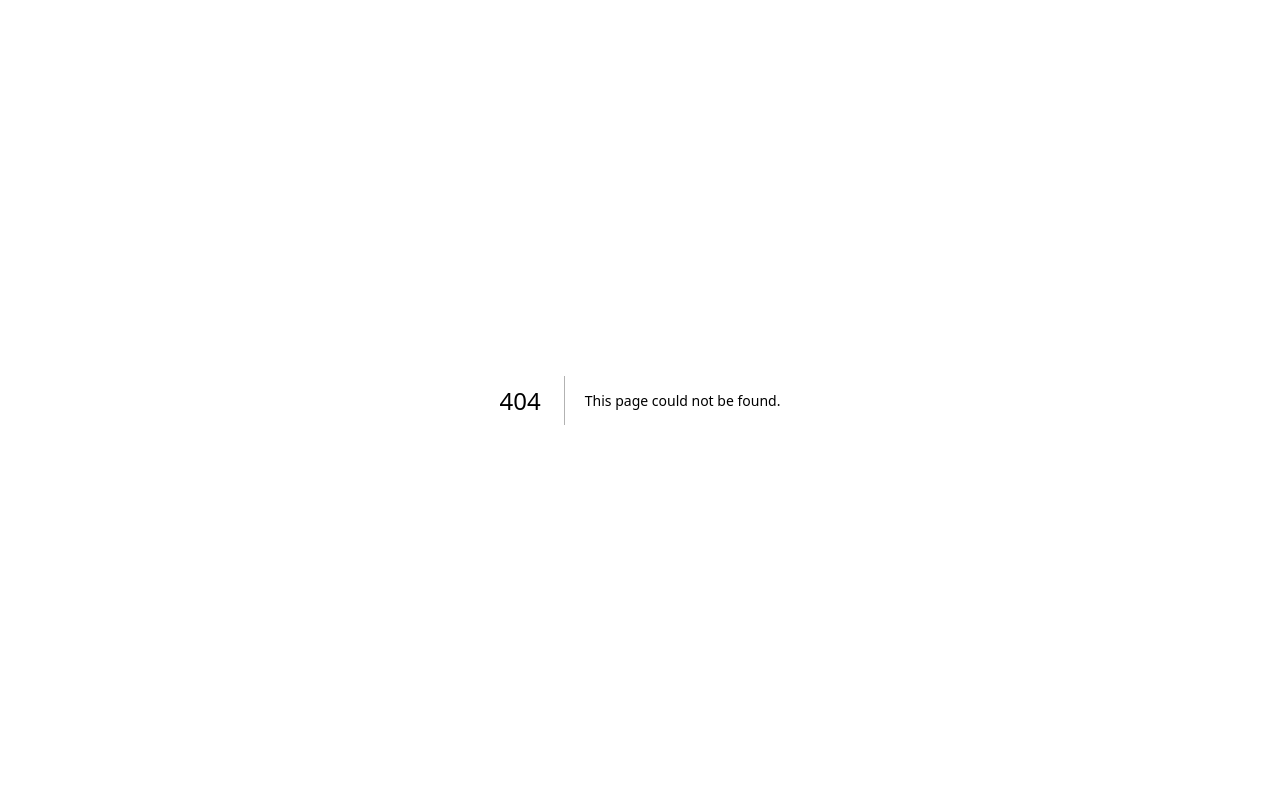
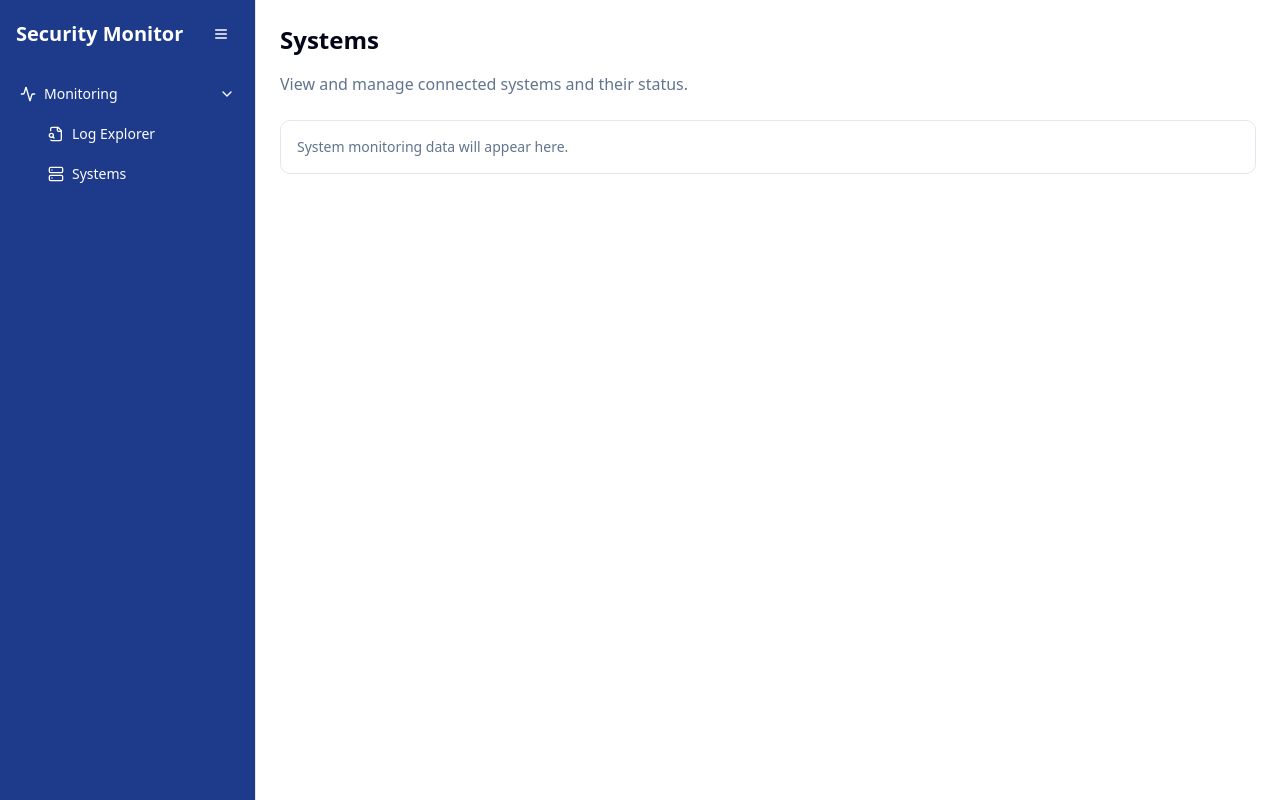
Before and after one commit to smileycookie/CyArt_frontend, a Next.js app in the folder frontend/: page /feature/sidebar in a window 1280 px wide. Before the commit this address had no page. Built offline with nearby package versions, Linux system fonts and the light colour scheme.

Commit message:
Created separte page.tsx file for different features.

```diff
--- /dev/null
+++ b/frontend/src/app/feature/menubar/page.tsx
@@ -0,0 +1,14 @@
+// app/page.tsx
+"use client"
+
+import { MenuBar } from "@/components/sections/menu-bar"
+
+export default function HomePage() {
+  return (
+    <div className="min-h-screen bg-background text-foreground">
+      <MenuBar />
+      <main className="p-6">
+      </main>
+    </div>
+  )
+}
--- /dev/null
+++ b/frontend/src/app/feature/sidebar/page.tsx
@@ -0,0 +1,26 @@
+// app/systems/page.tsx
+"use client"
+
+import { Sidebar } from "@/components/sections/sidebar"
+
+export default function SystemsPage() {
+  return (
+    <div className="flex min-h-screen bg-background text-foreground">
+      {/* Sidebar */}
+      <Sidebar />
+
+      {/* Page Content */}
+      <main className="flex-1 p-6">
+        <h1 className="text-2xl font-bold mb-4">Systems</h1>
+        <p className="text-muted-foreground mb-6">
+          View and manage connected systems and their status.
+        </p>
+
+        {/* Replace this with your actual feature content */}
+        <div className="rounded-lg border p-4">
+          <p className="text-sm text-muted-foreground">System monitoring data will appear here.</p>
+        </div>
+      </main>
+    </div>
+  )
+}
```
